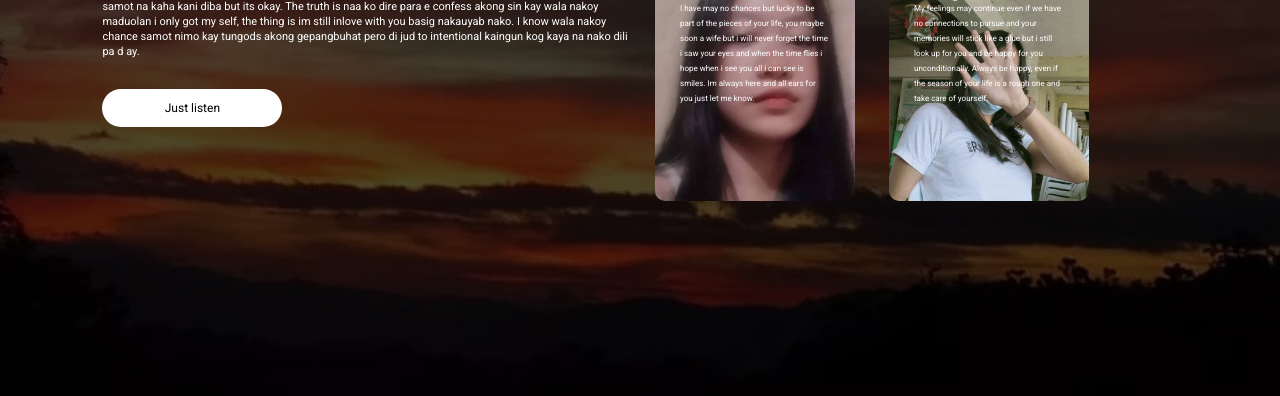
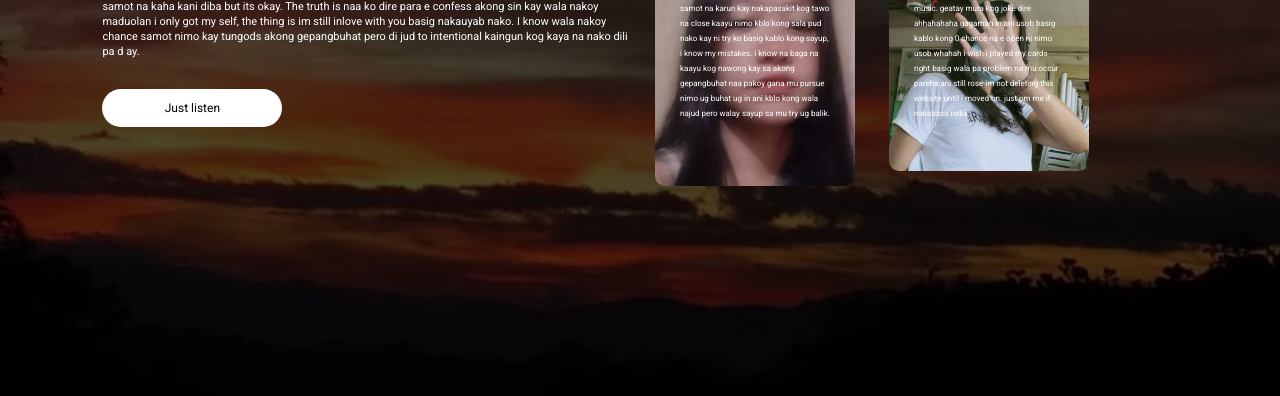
Before and after one commit to Wamel0n/allaboutrose.com, a plain HTML site: page index.html in a window 1280 px wide. Shown: the part 644-1040 px from the top of the page. Drawn offline with nearby package versions, Linux system fonts and the light colour scheme.

Commit message:
Update index.html

```diff
--- a/index.html
+++ b/index.html
@@ -40,15 +40,15 @@
                 </div>
                 <div class="card card2">
                     <h5>Still</h5>
-                    <p>Marveled by your beauty makes my vision blurry always repeating my memory, when i saw you lately your beauty is so lovely no wonder many likes you fully. You're have amazingly beauty and attitude perfectly combined therefore im not worthy.</p>
+                    <p>I know na oa ra kaayu ko if mu ingun ko na diko ka move on or get over nimo basig wala nag kakita pero mao man akong na feel, taga hunahuna nako nimo it felt theres no exit in this feelings. Sorry kaayu about sa akong gebuhat i wish ni wait nalang ko nimo rather than grabing the wrong thing dayun mao ni outcome nakasakit kog tawo.  </p>
                 </div>
                 <div class="card card3">
                     <h5>Here</h5>
-                    <p>I have may no chances but lucky to be part of the pieces of your life, you maybe soon a wife but i will never forget the time i saw your eyes and when the time flies i hope when i see you all i can see is smiles. Im always here and all ears for you just let me know.</p>
+                    <p>Kablo jud kong di nako madawat nimo samot na karun kay nakapasakit kog tawo na close kaayu nimo kblo kong sala pud nako kay ni try ko basig kablo kong sayup, i know my mistakes. i know na baga na kaayu kog nawong kay sa akong gepangbuhat naa pakoy gana mu pursue nimo ug buhat ug in ani kblo kong wala najud pero walay sayup sa mu try ug balik.</p>
                 </div>
                 <div class="card card4">
                     <h5>Waiting</h5>
-                    <p>My feelings may continue even if we have no connections to pursue and your memories will stick like a glue but i still look up for you and be happy for you unconditionally. Always be happy, even if the season of your life is a rough one and take care of yourself.</p>
+                    <p> If kani na website ma open pa nimo JUST CLICK THE JUST LISTEN and listen to the music. geatay mura kog joke dire ahhahahaha gagamag in ani usob basig kablo kong 0 chance na e open ni nimo usob whahah i wish i played my cards right basig wala pa problem na mu occur pareha ani still rose im not deleting this website until i moved on. just pm me if nakabasa naka</p>
                 </div>
             </div>
 
```
